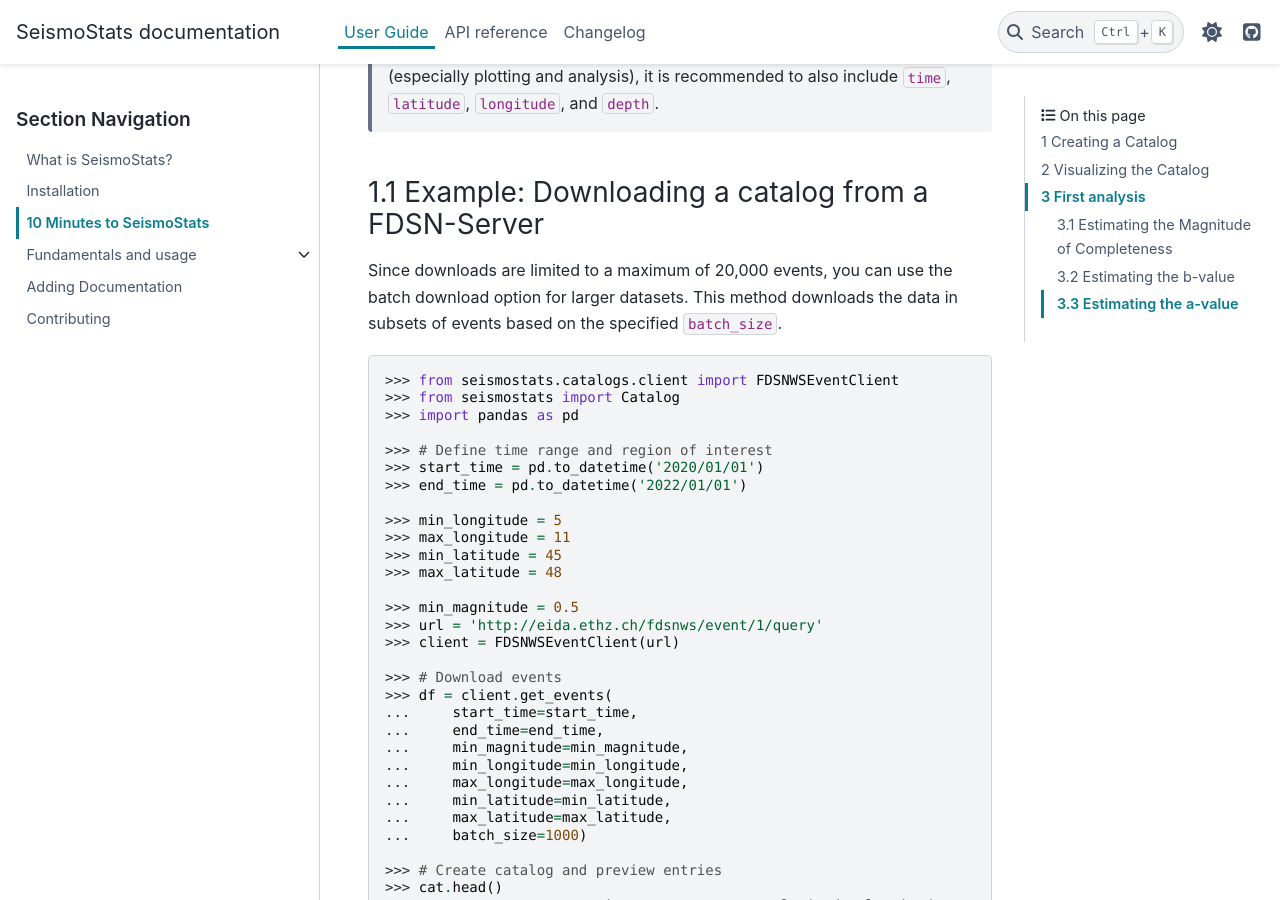
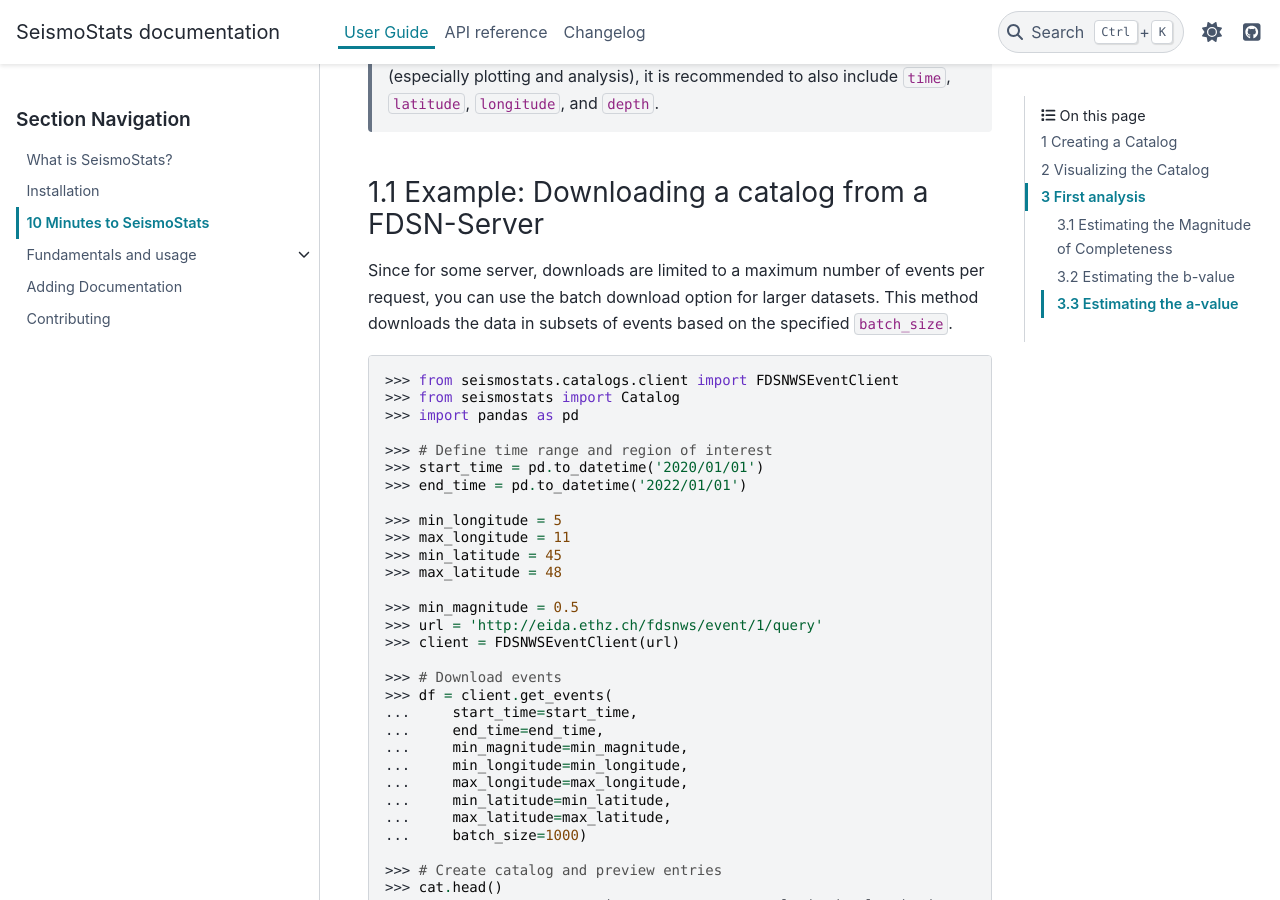
Before and after one commit to swiss-seismological-service/SeismoStats, a Sphinx documentation site: the page built from docs/source/user/10minute_intro.md, in a window 1280 px wide and 900 px high, scrolled down 1827 px. Built offline with Sphinx 7.4.7 and the PyData theme 0.15.4, drawn with Linux system fonts in a browser that asks for light colours; pages that are not in the unit, such as notebooks, are missing from menus; the version number could not be read and is left out; some of the changed text lies outside the part shown.

Commit message:
Correct typos in 10min

````diff
--- a/docs/source/user/10minute_intro.md
+++ b/docs/source/user/10minute_intro.md
@@ -45,7 +45,7 @@ You can also fetch earthquake data directly from FDSN servers such as **EIDA** a
 
 
 ### 1.1 Example: Downloading a catalog from a FDSN-Server
-Since downloads are limited to a maximum of 20,000 events, you can use the batch download option for larger datasets. This method downloads the data in subsets of events based on the specified `batch_size`.
+Since for some server, downloads are limited to a maximum number of events per request, you can use the batch download option for larger datasets. This method downloads the data in subsets of events based on the specified `batch_size`.
 ```python
 >>> from seismostats.catalogs.client import FDSNWSEventClient
 >>> from seismostats import Catalog
@@ -214,7 +214,7 @@ You can also estimate the b-value independently of the Catalog object by passing
 ```
 
 ### 3.3 Estimating the a-value
-The **a-value** of the Gutenberg-Richter law  describes the overall earthquake activity in a specific area and time span. It reflects how many events are expected, regardless of their magnitude. Further discussions on the a-value can be found in the section {doc}`a-value estimations <estimate_a>`.
+The **a-value** of the Gutenberg-Richter law describes the overall earthquake activity in a specific area and time span. It reflects how many events are expected, regardless of their magnitude. Further discussions on the a-value can be found in the section {doc}`a-value estimations <estimate_a>`.
 
 Similar to the b-value estimations, the parameter `Catalog.mc`, `Catalog.delta_m` must be defined beforehand or provided directly as arguments to the a-value estimation method.
 ```python
````
Also changed, not shown: other parts of docs/source/user/10minute_intro.md (+4 -4 lines).
